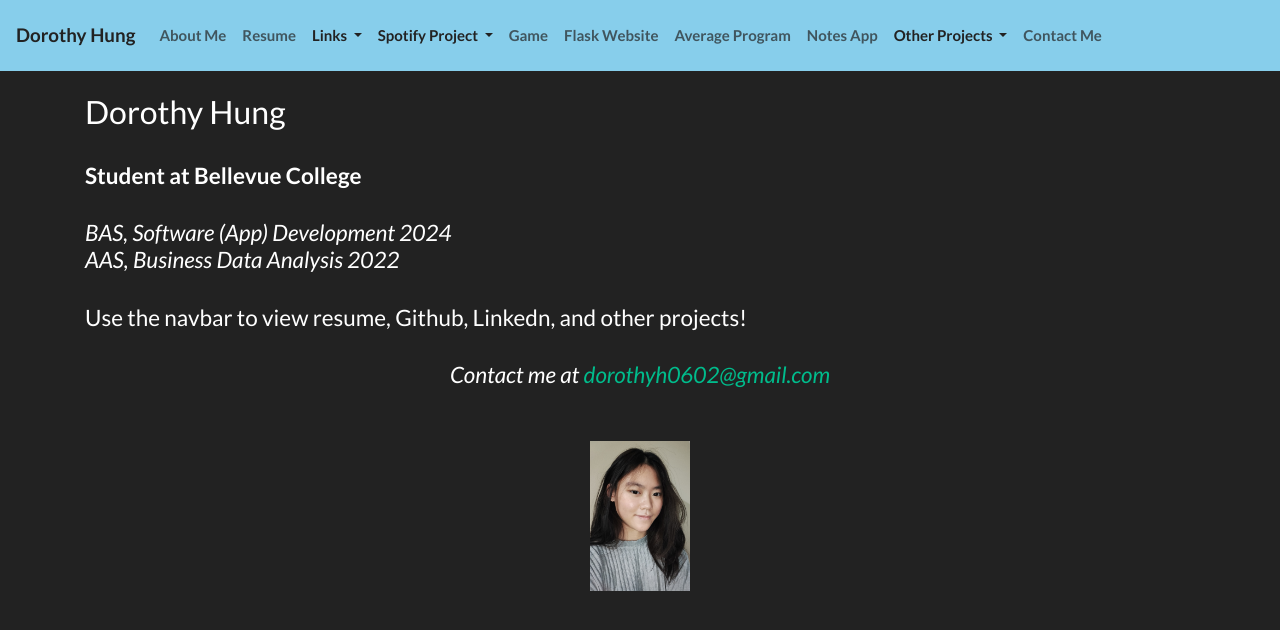
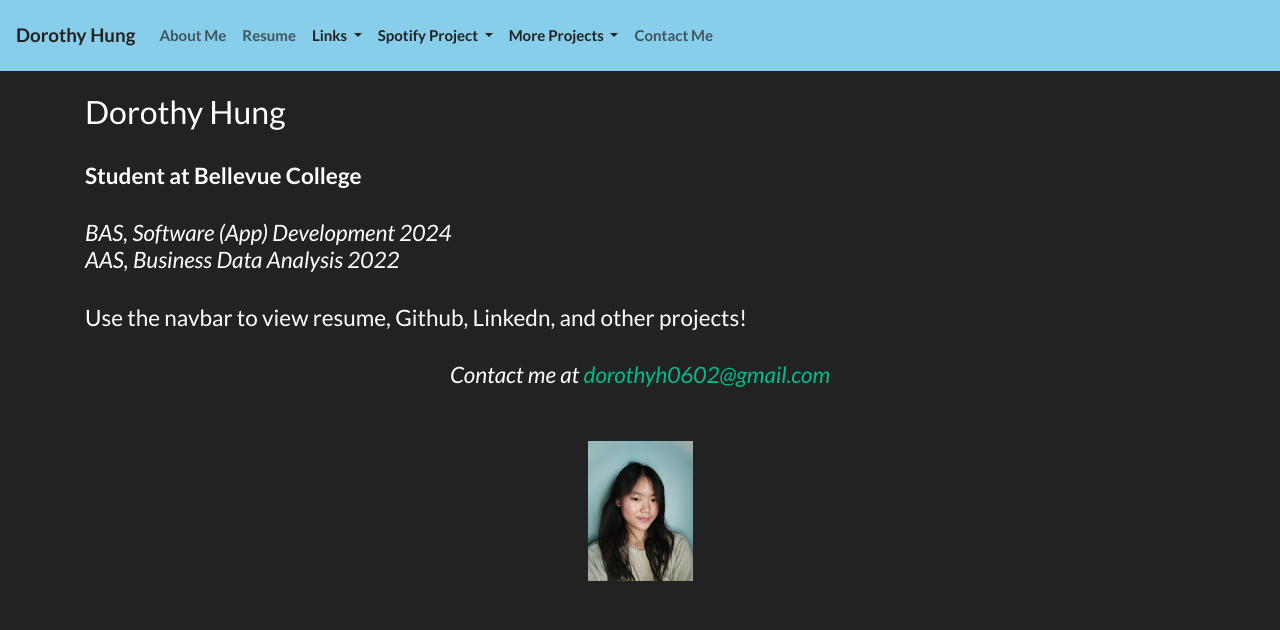
Before and after one commit to Dorothyhung/FlaskWebApp, a Flask app: page / in a window 1280 px wide. Shown: the top 630 px of the page. Run offline with Flask 2, Linux system fonts and the light colour scheme; some libraries are stand-ins or nearby versions.

Commit message:
reorganize links

```diff
--- a/website/templates/base.html
+++ b/website/templates/base.html
@@ -60,15 +60,15 @@
                       <a class="dropdown-item" target="_blank" href="http://spotifyscraper.dorothyhung.net">Spotify Analysis Website</a>
                     </div>
                   </div>
-                  <a class="nav-item nav-link font-weight-bold" id="game" href="/game">Game</a>
-                  <a class="nav-item nav-link font-weight-bold" id="flaskapp" href="/flaskapp">Flask Website</a>
-                  <a class="nav-item nav-link font-weight-bold" id="notesapp" target="_blank" href="https://avg.dorothyhung.net">Average Program</a>
-                  <a class="nav-item nav-link font-weight-bold" id="notesapp" href="/notesapp">Notes App</a>
                   <div class="dropdown show">
                     <a class="nav-item nav-link dropdown-toggle font-weight-bolder" href="#" role="button" id="dropdownMenuLink" data-toggle="dropdown" aria-haspopup="true" aria-expanded="false" >
-                      Other Projects
+                      More Projects
                     </a>
                     <div class="dropdown-menu" aria-labelledby="dropdownMenuLink">
+                      <a class="dropdown-item" id="flaskapp" href="/flaskapp">Flask Website</a>
+                      <a class="dropdown-item" id="game" href="/game">Game</a>
+                      <a class="dropdown-item" id="avgprogram" target="_blank" href="https://avg.dorothyhung.net">Average Program</a>
+                      <a class="dropdown-item" id="notesapp" href="/notesapp">Notes App</a>
                       <a class="dropdown-item" href="/horsepower">Horsepower Statistics</a>
                     </div>
                   </div>
--- a/website/templates/index.html
+++ b/website/templates/index.html
@@ -27,7 +27,7 @@
 <center><h4><em>Contact me at <a href = "mailto: dorothyh0602@gmail.com">dorothyh0602@gmail.com</a></center>
 </em></h4>
 </br></br>
-<center><img src="/static/images/me.jpg" alt="extremeswag" style="width:100px; height:150px;"></center>
+<center><img src="/static/images/me.jpg" alt="extremeswag" style="width:105px; height:140px;"></center>
 </br></br>
 
 
```
Also changed, not shown: website/static/images/me.jpg.
